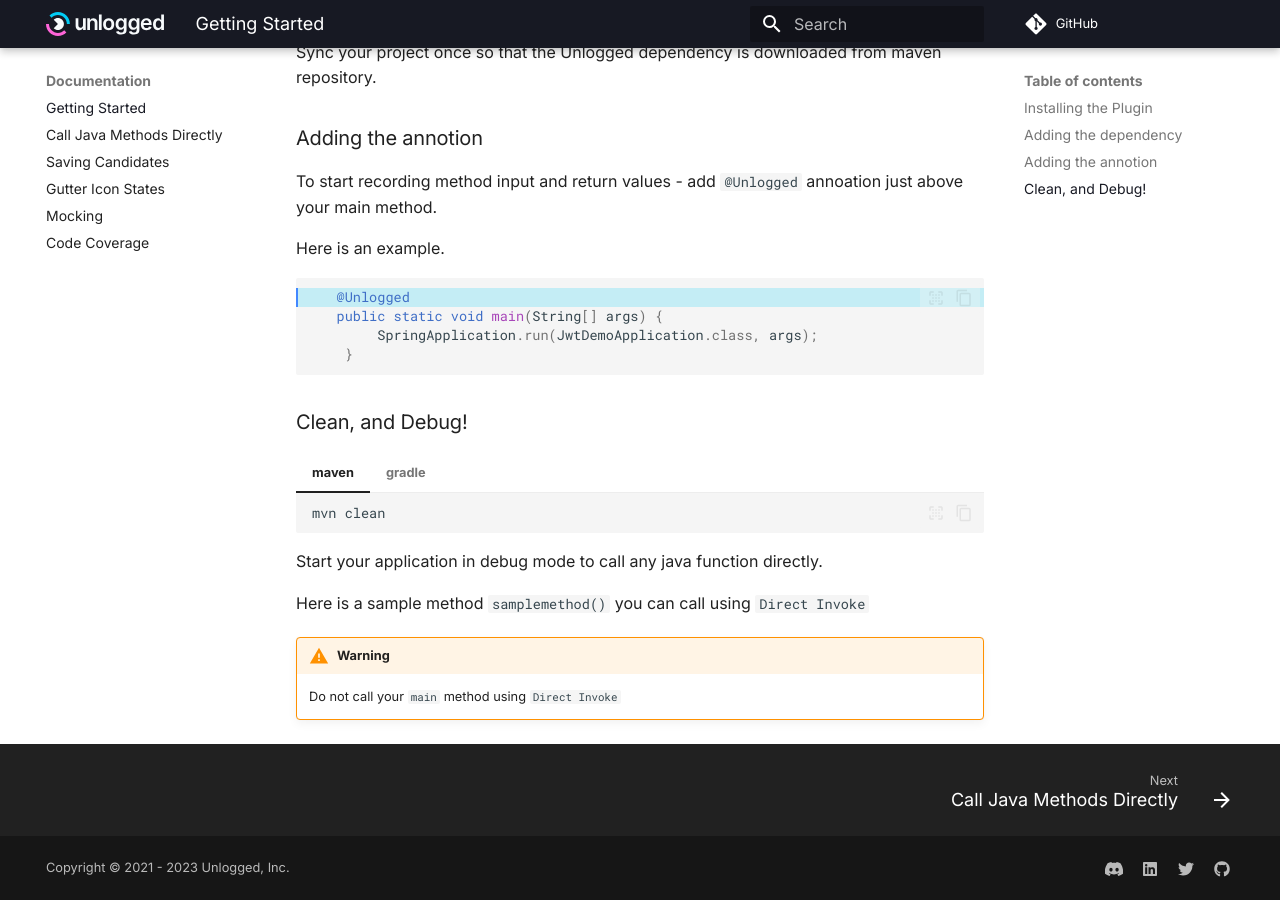
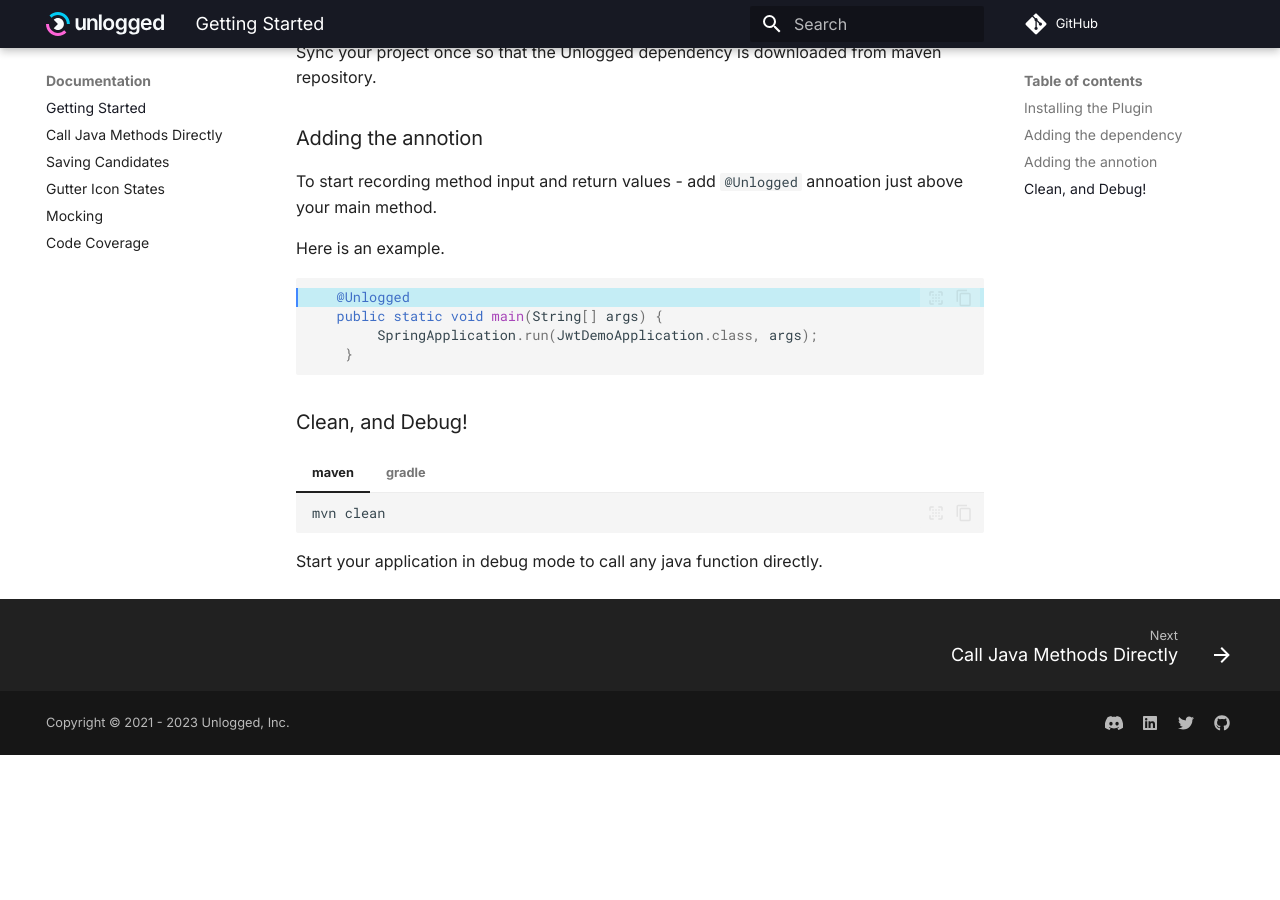
Before and after one commit to unloggedio/documentation, an MkDocs documentation site: the page built from docs/index.md, in a window 1280 px wide and 900 px high, scrolled down 980 px. Built offline with MkDocs 1.6.1 and Material for MkDocs 9.7.7, drawn with Linux system fonts in a browser that asks for light colours; comment, search, counter and statistics services are not loaded; after the commit the page ends 1735 px from its top, so only the background shows below that.

````diff
--- a/docs/index.md
+++ b/docs/index.md
@@ -54,10 +54,3 @@
     ```
 
 Start your application in debug mode to call any java function directly.
-
-Here is a sample method ```samplemethod()``` you can call using ```Direct Invoke```
-
-
-
-!!! warning
-    Do not call your ```main``` method using ```Direct Invoke```
````
Also changed, not shown: docs/01DirectInvoke.md (+3 -0 lines), docs/02Assertions.md (+1 -1 lines), docs/3Coverage.md (+1 -1 lines), 1 other file.
